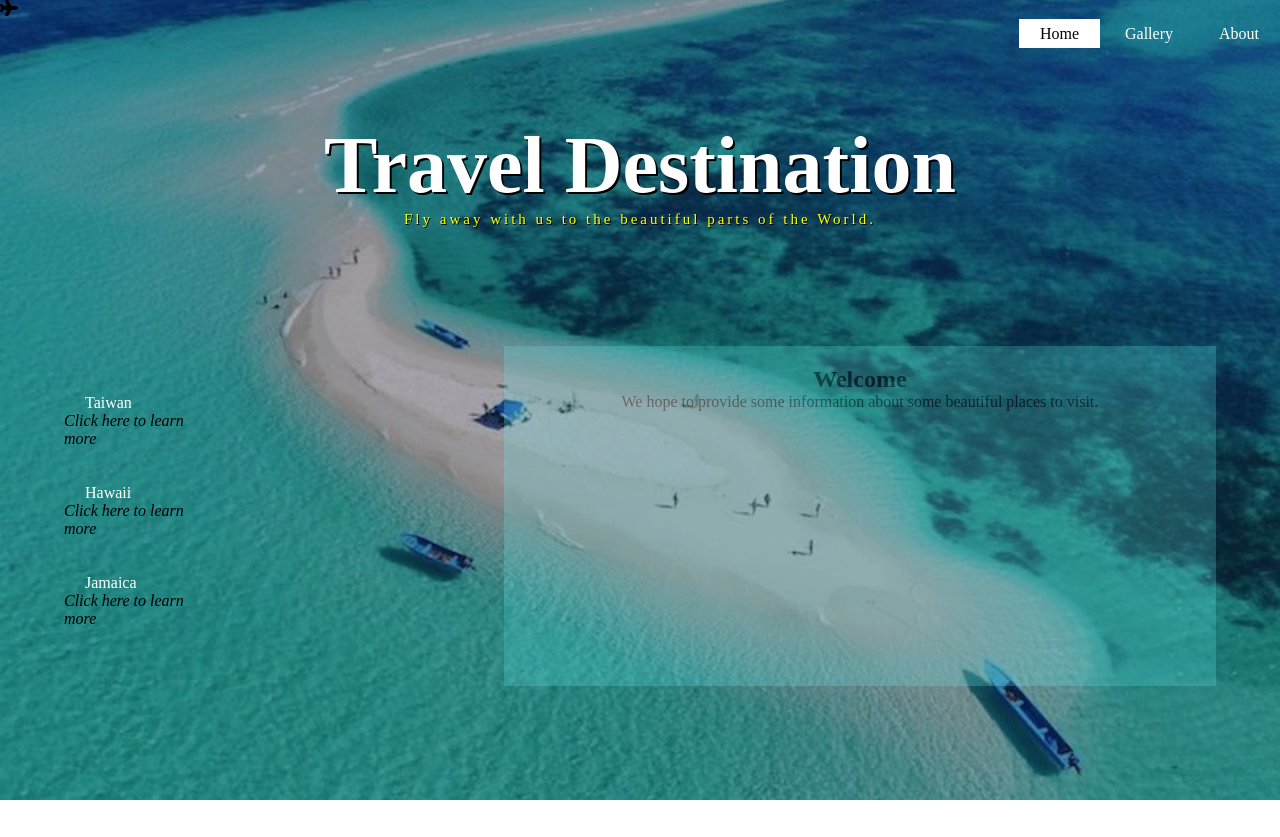
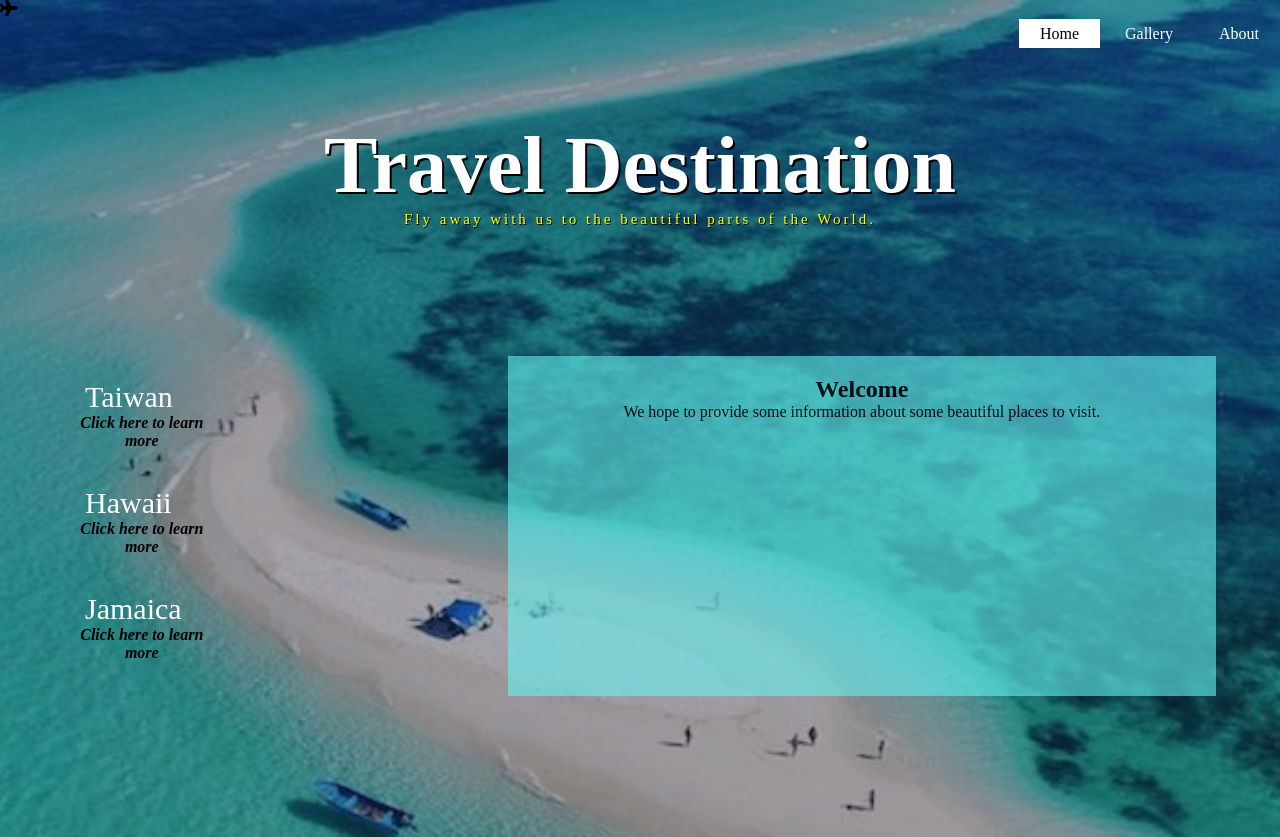
Before and after one commit to verawolf94/Team-3, a plain HTML site: page index.html in a window 1280 px wide. Shown: the top 837 px of the page. Drawn offline with Linux system fonts and the light colour scheme.

Commit message:
Finally Completed

```diff
--- a/style.css
+++ b/style.css
@@ -5,7 +5,7 @@
 }
 header {
     background-image:linear-gradient(rgba(0,0,0,0.3),rgba(0,0,0,0.3)), url(images/indonesia.jpg);
-    height: 100vh;
+    height: 150%;
     background-size: cover;
     background-position: center;
 }
@@ -70,30 +70,34 @@ section nav ul{
     list-style-type: none;
     padding: 0;
   }
-  section nav ul li{
+  section ul li{
       font-size: 30px;
+      text-align: center;
   }
-  section nav ul p{
+  section ul p{
       font-weight: bold;
+      text-align: center;
   }
 
   article{
     padding: 20px;
     width: 60%;
     background-color:rgba(103, 243, 243, 0.747);
-    opacity: 0.3;
+    opacity: 0.8;
     height: 300px;
     text-align: center;
+    font-size: 16px;
   }
 .container {
       display: flex;
       flex-direction: row;
       justify-content: center;
       align-items: center;
-      height: 100%;
+      height: 70%;
       width:90vw;
       margin:auto;
-      margin-top: 100px;
+      margin-top: 90px;
+      color:black;
   }
   .container section{
       margin-right: 25%;
```
Also changed, not shown: script.js (+3 -3 lines).
